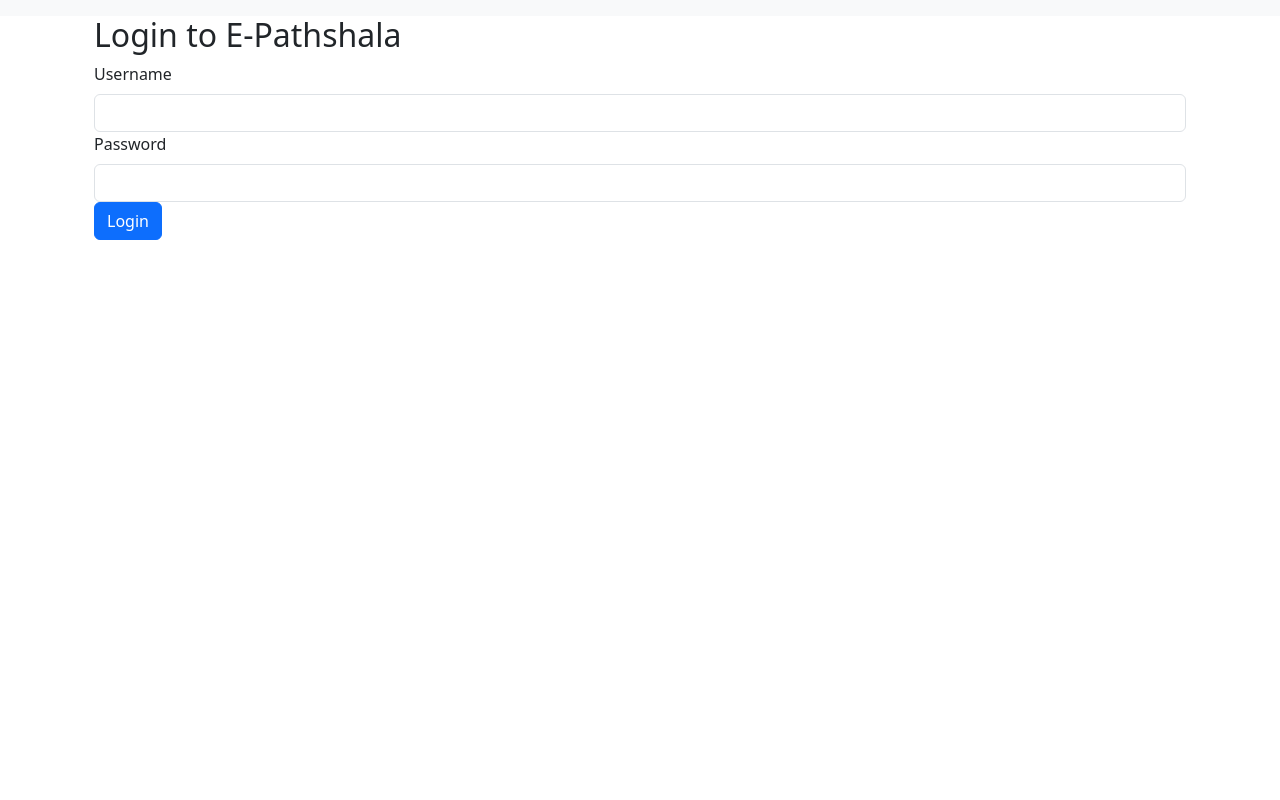
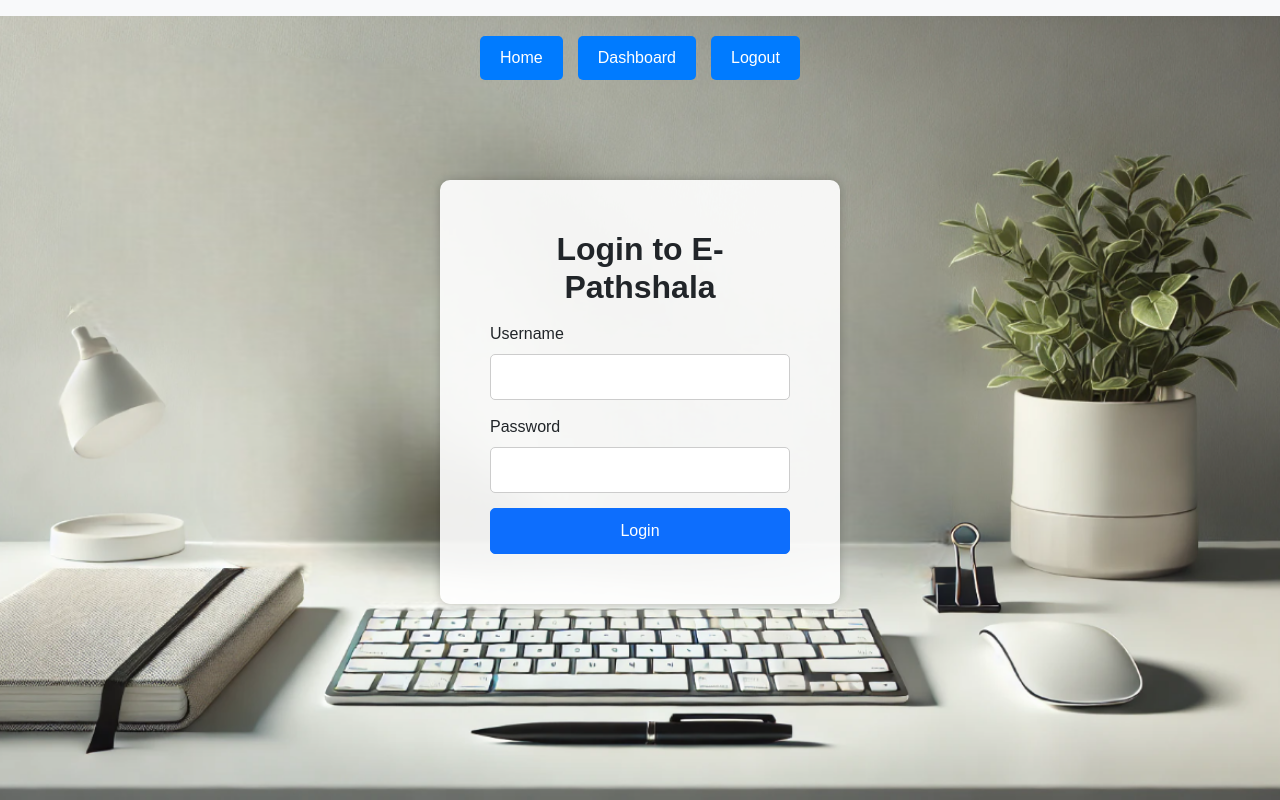
Before and after one commit to Monika-202217b3042/E-Pathshala-LMS, a Flask app: page /login in a window 1280 px wide. Run offline with Flask 3, Linux system fonts and the light colour scheme; some libraries are stand-ins or nearby versions.

Commit message:
Modified codes

```diff
--- a/e-Pathshala/app/routes.py
+++ b/e-Pathshala/app/routes.py
@@ -3,6 +3,12 @@ from . import db
 from .models import User, Course, Enrollment
 
 main = Blueprint('main', __name__)
+
+def get_current_user():
+    """Helper function to get the currently logged-in user."""
+    if 'user_id' not in session:
+        return None
+    return User.query.get(session['user_id'])
 
 @main.route('/')
 def index():
@@ -19,18 +25,17 @@ def dashboard():
         flash('User not found. Please log in again.')
         return redirect(url_for('main.login'))
 
-    if user.is_instructor:
-        courses = user.courses
-        template = 'instructor_dashboard.html'
-    else:
-        enrolled_courses = Enrollment.query.filter_by(student_id=user.id).all()
-        courses = []
+    total_users = User.query.count()
+    total_courses = Course.query.count()
+    total_enrollments = Enrollment.query.count()
 
-        for enrollment in enrolled_courses:
-            course = Course.query.get(enrollment.course_id)
-            courses.append({"title": course.title, "progress": enrollment.progress})
-
-        template = 'student_dashboard.html'
+    return render_template(
+        'instructor_dashboard.html',
+        user=user,
+        total_users=total_users,
+        total_courses=total_courses,
+        total_enrollments=total_enrollments
+    )
 
     return render_template(template, user=user, courses=courses)
 
@@ -42,12 +47,10 @@ def login():
         user = User.query.filter_by(username=username).first()
 
         if user and user.check_password(password):
-            session['logged_in'] = True
             session['user_id'] = user.id
             flash("Login successful!", "success")
             return redirect(url_for('main.dashboard'))
-
-        flash('Invalid username or password', "danger")
+        flash("Invalid username or password", "danger")
     return render_template('login.html')
 
 @main.route('/register', methods=['GET', 'POST'])
@@ -57,7 +60,8 @@ def register():
         password = request.form['password']
         is_instructor = 'is_instructor' in request.form
 
-        new_user = User(username=username, password=password, is_instructor=is_instructor)
+        new_user = User(username=username, is_instructor=is_instructor)
+        new_user.set_password(password)  # Secure password hashing
         db.session.add(new_user)
         db.session.commit()
         flash("Registration successful! You can now log in.", "success")
@@ -66,19 +70,14 @@ def register():
 
 @main.route('/logout')
 def logout():
-    session.pop('logged_in', None)
-    session.pop('user_id', None)
+    session.clear()
     flash("You have been logged out.", "info")
     return redirect(url_for('main.index'))
 
 @main.route('/create-course', methods=['GET', 'POST'])
 def create_course():
-    if not session.get('user_id'):
-        flash("Please log in first.", "warning")
-        return redirect(url_for('main.login'))
-
-    user = User.query.get(session['user_id'])
-    if not user.is_instructor:
+    user = get_current_user()
+    if not user or not user.is_instructor:
         flash("Unauthorized! Only instructors can create courses.", "danger")
         return redirect(url_for('main.dashboard'))
 
@@ -89,7 +88,6 @@ def create_course():
         course = Course(title=title, description=description, instructor_id=user.id)
         db.session.add(course)
         db.session.commit()
-
         flash("Course created successfully!", "success")
         return redirect(url_for('main.dashboard'))
 
@@ -114,26 +112,20 @@ def delete_course(course_id):
     flash("Course deleted successfully!", "success")
     return redirect(url_for('main.dashboard'))
 
-@main.route('/enroll_in_course/<int:course_id>', methods=['GET', 'POST'])
+@main.route('/enroll_in_course/<int:course_id>', methods=['POST'])
 def enroll_in_course(course_id):
-    if 'user_id' not in session:
-        flash("Please log in to view this page.", "warning")
-        return redirect(url_for('main.login'))
-
-    current_user = User.query.get(session['user_id'])
-    if current_user is None:
-        flash('User not found. Please log in again.', "danger")
+    user = get_current_user()
+    if not user:
+        flash("Please log in first.", "warning")
         return redirect(url_for('main.login'))
 
     course = Course.query.get_or_404(course_id)
-    is_enrolled = Enrollment.query.filter_by(student_id=current_user.id, course_id=course.id).first()
-
-    if not is_enrolled:
-        enrollment = Enrollment(student_id=current_user.id, course_id=course.id, progress=0)
+    if not Enrollment.query.filter_by(student_id=user.id, course_id=course.id).first():
+        enrollment = Enrollment(student_id=user.id, course_id=course.id, progress=0)
         db.session.add(enrollment)
         db.session.commit()
-        flash('You have been enrolled in the course!', "success")
+        flash("You have been enrolled in the course!", "success")
     else:
-        flash('You are already enrolled in this course.', "info")
+        flash("You are already enrolled in this course.", "info")
 
     return redirect(url_for('main.dashboard'))
--- a/e-Pathshala/app/templates/base.html
+++ b/e-Pathshala/app/templates/base.html
@@ -12,16 +12,7 @@
         <div class="container-fluid">
             <div class="collapse navbar-collapse" id="navbarSupportedContent">
                 <ul class="navbar-nav me-auto mb-2 mb-lg-0">
-                    {% if session.get('logged_in') %}
-                    <li class="nav-item">
-                        <a class="nav-link" href="{{ url_for('main.dashboard') }}">Dashboard</a>
-                    </li>
-                    <li class="nav-item">
-                        <a class="nav-link" href="{{ url_for('main.logout') }}">Logout</a>
-                    </li>
-                    {% else %}
-                    </li>
-                    {% endif %}
+                    <!-- Removed Dashboard and Logout links -->
                 </ul>
             </div>
         </div>
@@ -39,8 +30,7 @@
         {% block content %}{% endblock %}
     </div>
     <!-- Add this before the closing </body> tag in your base.html -->
-<script src="https://code.jquery.com/jquery-3.6.0.min.js"></script>
-<script src="https://cdn.jsdelivr.net/npm/bootstrap@5.1.3/dist/js/bootstrap.bundle.min.js"></script>
-
+    <script src="https://code.jquery.com/jquery-3.6.0.min.js"></script>
+    <script src="https://cdn.jsdelivr.net/npm/bootstrap@5.1.3/dist/js/bootstrap.bundle.min.js"></script>
 </body>
 </html>
--- a/e-Pathshala/app/templates/login.html
+++ b/e-Pathshala/app/templates/login.html
@@ -1,7 +1,70 @@
 {% extends 'base.html' %}
 
 {% block content %}
-<div class="container">
+<style>
+    body {
+        background: url("{{ url_for('static', filename='images/register-bg.jpg') }}") no-repeat center center fixed;
+        background-size: cover;
+        font-family: Arial, sans-serif;
+    }
+    .button-container {
+        display: flex;
+        justify-content: center;
+        gap: 15px; /* Spacing between buttons */
+        margin-top: 20px;
+    }
+    .nav-button {
+        background-color: #007bff;
+        color: white;
+        padding: 10px 20px;
+        border: none;
+        border-radius: 5px;
+        font-size: 16px;
+        cursor: pointer;
+        text-decoration: none;
+    }
+    .nav-button:hover {
+        background-color: #0056b3;
+    }
+    .login-container {
+        width: 400px;
+        margin: 100px auto;
+        padding: 50px;
+        background: rgba(255, 255, 255, 0.9);
+        border-radius: 10px;
+        box-shadow: 0px 0px 10px rgba(0, 0, 0, 0.2);
+        text-align: center;
+    }
+    .login-container h2 {
+        margin-bottom: 15px;
+        font-weight: bold;
+    }
+    .form-group {
+        text-align: left;
+        margin-bottom: 15px;
+    }
+    .form-control {
+        width: 100%;
+        padding: 10px;
+        border-radius: 5px;
+        border: 1px solid #ccc;
+    }
+    .btn-primary {
+        width: 100%;
+        padding: 10px;
+        border-radius: 5px;
+        font-size: 16px;
+    }
+</style>
+
+<!-- Navigation Buttons -->
+<div class="button-container">
+    <a href="{{ url_for('main.index') }}" class="nav-button">Home</a>
+    <a href="{{ url_for('main.dashboard') }}" class="nav-button">Dashboard</a>
+    <a href="{{ url_for('main.logout') }}" class="nav-button">Logout</a>
+</div>
+
+<div class="login-container">
     <h2>Login to E-Pathshala</h2>
     <form method="post">
         <div class="form-group">
@@ -15,4 +78,5 @@
         <button type="submit" class="btn btn-primary">Login</button>
     </form>
 </div>
+
 {% endblock %}
```
Also changed, not shown: e-Pathshala/app/templates/instructor_dashboard.html (+68 -92 lines).
